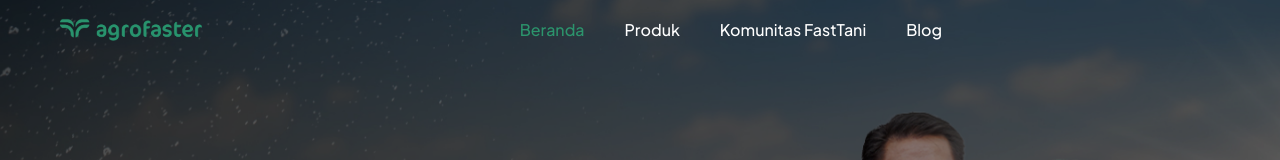
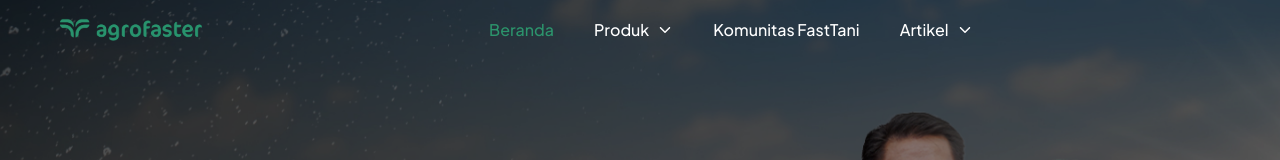
Before and after one commit to AbdanulIkhlas/agrofaster, a React (Vite) app: page / in a window 1280 px wide. Shown: the top 160 px of the page. Built offline with nearby package versions, Linux system fonts and the light colour scheme.

Commit message:
update navbar

```diff
--- a/src/components/elements/buttonCustom.jsx
+++ b/src/components/elements/buttonCustom.jsx
@@ -1,6 +1,6 @@
 import PropTypes from 'prop-types'
 
-const buttonCustom = ({children, name, id, customClass}) => {
+const ButtonCustom = ({children, name, id, customClass}) => {
   return (
     <button className={`${customClass} w-full text-center rounded-lg py-2 px-3 text-base font-bold shadow-buttonShadow `} name={name} id={id}>
       {children}
@@ -8,11 +8,11 @@ const buttonCustom = ({children, name, id, customClass}) => {
   );
 }
 
-buttonCustom.propTypes = {
+ButtonCustom.propTypes = {
   children: PropTypes.node,
   name: PropTypes.string,
   id: PropTypes.string,
   customClass: PropTypes.string
 }
 
-export default buttonCustom
+export default ButtonCustom
--- a/src/components/fragments/Navbar.jsx
+++ b/src/components/fragments/Navbar.jsx
@@ -1,32 +1,62 @@
 import { useState, useEffect } from "react";
 import { Link, useLocation } from "react-router-dom";
 import { IoClose } from "react-icons/io5";
-import { IoIosMenu } from "react-icons/io";
+import { IoIosMenu, IoIosArrowDown, IoIosArrowUp } from "react-icons/io";
 
 const menus = [
   {
     link: "/",
     name: "Beranda",
     active: false,
+    haveSubMenu: false,
   },
   {
-    link: "/produk",
+    link: "/Produk",
     name: "Produk",
     active: false,
+    haveSubMenu: true,
   },
   {
     link: "/komunitas",
     name: "Komunitas FastTani",
     active: false,
+    haveSubMenu: false,
   },
   {
-    link: "/blog",
-    name: "Blog",
+    link: "/artikel",
+    name: "Artikel",
+    active: false,
+    haveSubMenu: true,
+  },
+];
+
+const produkSubMenu = [
+  {
+    link: "/produk/fast-tani",
+    name: "Fast Tani",
+    active: false,
+  },
+  {
+    link: "/produk/konsumen",
+    name: "Konsumen",
     active: false,
   },
 ];
 
-const Navbar = ({ user }) => {
+const artikelSubMenu = [
+  {
+    link: "/artikel/blog",
+    name: "Blog",
+    active: false,
+  },
+  {
+    link: "/artikel/event",
+    name: "Event",
+    active: false,
+  },
+];
+
+const Navbar = () => {
   const [isMenuOpen, setIsMenuOpen] = useState(false);
   const [scrolling, setScrolling] = useState(false);
 
@@ -53,19 +83,21 @@ const Navbar = ({ user }) => {
   return (
     <nav className="top-0">
       <div
-        className={`h-[60px] flex justify-between items-center md:justify-between w-full fixed  ${
-          isMenuOpen || scrolling
+        className={`h-[60px] flex justify-between items-center md:justify-between w-full fixed
+        ${
+          isMenuOpen|| scrolling
             ? "bg-white text-black"
             : "bg-transparent text-white"
-        } top-0 z-50 px-5 transition-colors duration-300`}
+        }
+        top-0 z-50 px-5 transition-colors duration-300`}
       >
-        <div className="flex items-center gap-1 flex-1  lg:flex-none lg:ps-10 ">
-          <img src="../../images/logo.png" alt="" className="h-[25px]  " />
+        <div className="flex items-center gap-1 flex-1 lg:flex-none lg:ps-10">
+          <img src="../../images/logo.png" alt="" className="h-[25px]" />
         </div>
-        <WideContent user={user} />
-        <div>{isMenuOpen && <SmallContent user={user} />}</div>
+        <WideContent />
+        <div>{isMenuOpen && <SmallContent />}</div>
         <button
-          className="block md:hidden transition-colors duration-300 "
+          className="block md:hidden transition-colors duration-300"
           onClick={handleIsMenuOpen}
         >
           {isMenuOpen ? <IoClose size={30} /> : <IoIosMenu size={30} />}
@@ -75,16 +107,65 @@ const Navbar = ({ user }) => {
   );
 };
 
-const WideContent = ({ user }) => {
+const WideContent = () => {
   const location = useLocation();
+  const [activeSubMenu, setActiveSubMenu] = useState(null);
+
+  const toggleSubMenu = (index) => {
+    setActiveSubMenu(activeSubMenu === index ? null : index);
+  };
+
   return (
-    <div className="items-center font-normal hidden  md:flex md:justify-end  lg:w-full lg:justify-center">
-      <div className="">
-        <ul className="flex gap-10 text-[16px] font-medium  font-jakartaSans lg:text-[16px] ">
-          {user ? (
+    <div className="items-center font-normal hidden md:flex md:justify-end lg:w-full lg:justify-center">
+      <div>
+        <ul className="flex gap-10 text-[16px] font-medium font-jakartaSans lg:text-[16px]">
+          {menus.map((menu, index) => (
+            <li key={menu.link} className="relative">
+              {menu.haveSubMenu ? (
                 <>
-              {menus.map((menu) => (
-                <li key={menu.link}>
+                  <button
+                    className={`flex items-center gap-2 ${
+                      location.pathname === menu.link
+                        ? "text-primary"
+                        : "text-dark"
+                    } hover:text-primary duration-300 transition cursor-pointer`}
+                    onClick={() =>
+                      menu.haveSubMenu ? toggleSubMenu(index) : null
+                    }
+                  >
+                    {menu.name}
+                    {menu.haveSubMenu &&
+                      (activeSubMenu === index ? (
+                        <IoIosArrowUp />
+                      ) : (
+                        <IoIosArrowDown />
+                      ))}
+                  </button>
+                  {menu.haveSubMenu && activeSubMenu === index && (
+                    <ul
+                      className={`absolute left-0 mt-2 bg-white shadow-lg rounded-md w-48 text-black transition-transform transform scale-95 origin-top-left duration-300 ease-in-out
+                      border border-black md:-left-24 lg:left-0
+                      ${
+                        activeSubMenu === index ? "scale-100" : "scale-95"
+                      }`}
+                    >
+                      {(menu.name === "Produk"
+                        ? produkSubMenu
+                        : artikelSubMenu
+                      ).map((subMenu) => (
+                        <li
+                          key={subMenu.link}
+                          className="px-4 py-2 hover:bg-gray-100 hover:rounded-md duration-300"
+                        >
+                          <Link to={subMenu.link} className="block">
+                            {subMenu.name}
+                          </Link>
+                        </li>
+                      ))}
+                    </ul>
+                  )}
+                </>
+              ) : (
                 <Link
                   to={menu.link}
                   className={`${
@@ -95,75 +176,112 @@ const WideContent = ({ user }) => {
                 >
                   {menu.name}
                 </Link>
+              )}
             </li>
           ))}
-            </>
-          ) : (
-            <>
-              {menus.map((menu) => (
-                <li key={menu.link}>
-                  <Link
-                    to={menu.link}
-                    className={`${
-                      location.pathname === menu.link
-                        ? "text-primary "
-                        : "text-dark"
-                    } hover:text-primary duration-300 transition cursor-pointer`}
-                  >
-                    {menu.name}
-                  </Link>
-                </li>
-              ))}
-            </>
-          )}
         </ul>
       </div>
     </div>
   );
 };
 
-const SmallContent = ({ user }) => {
+const SmallContent = () => {
   const location = useLocation();
+  const [isProdukSubMenuOpen, setIsProdukSubMenuOpen] = useState(false);
+  const [isArtikelSubMenuOpen, setIsArtikelSubMenuOpen] = useState(false);
+
+  const handleProdukSubMenuOpen = () => {
+    setIsProdukSubMenuOpen(!isProdukSubMenuOpen);
+  };
+
+  const handleArtikelSubMenuOpen = () => {
+    setIsArtikelSubMenuOpen(!isArtikelSubMenuOpen);
+  };
+
   return (
-    <>
     <div className="lg:hidden block absolute top-[60px] w-full left-0 right-0 bg-white h-screen transition">
       <ul className="text-center text-xl mb-2 px-3">
-          {user ? (
-            <>
         {menus.map((menu) => (
-                <Link key={menu.link} to={menu.link}>
-                  <li
-                    className={`my-4 py-3 hover:bg-primary hover:text-white rounded-md duration-300 cursor-pointer ${
+          <li key={menu.link} className="relative  ">
+            <div
+              className={`flex items-center justify-between text-left px-4 my-1 py-4 hover:bg-primary hover:text-white rounded-md duration-300 cursor-pointer ${
                 location.pathname === menu.link
                   ? "text-white bg-primary"
                   : "text-dark bg-white"
               }`}
+              onClick={
+                menu.haveSubMenu
+                  ? menu.name === "Produk"
+                    ? handleProdukSubMenuOpen
+                    : handleArtikelSubMenuOpen
+                  : null
+              }
             >
               {menu.name}
-                  </li>
-                </Link>
-              ))}
+              {menu.haveSubMenu && (
+                <>
+                  {menu.name === "Produk" ? (
+                    isProdukSubMenuOpen ? (
+                      <IoIosArrowUp />
+                    ) : (
+                      <IoIosArrowDown />
+                    )
+                  ) : isArtikelSubMenuOpen ? (
+                    <IoIosArrowUp />
+                  ) : (
+                    <IoIosArrowDown />
+                  )}
                 </>
-          ) : (
-            <>
-              {menus.map((menu) => (
-                <Link key={menu.link} to={menu.link}>
-                  <li
-                    className={`my-4 py-3 hover:bg-primary hover:text-white rounded-md duration-300 cursor-pointer ${
-                      location.pathname === menu.link
+              )}
+            </div>
+            {menu.haveSubMenu && menu.name === "Produk" && (
+              <ul
+                className={`pl-8 overflow-hidden duration-500 ease-in-out  ${
+                  isProdukSubMenuOpen ? "max-h-40" : "max-h-0"
+                }`}
+              >
+                {produkSubMenu.map((subMenu) => (
+                  <li key={subMenu.link} className="my-1 ">
+                    <Link
+                      to={subMenu.link}
+                      className={`block py-1 px-2 text-left hover:bg-primary hover:text-white rounded-md duration-300 ${
+                        location.pathname === subMenu.link
                           ? "text-white bg-primary"
                           : "text-dark bg-white"
                       }`}
                     >
-                    {menu.name}
+                      {subMenu.name}
+                    </Link>
                   </li>
+                ))}
+              </ul>
+            )}
+            {menu.haveSubMenu && menu.name === "Artikel" && (
+              <ul
+                className={`pl-8 overflow-hidden duration-500 ease-in-out ${
+                  isArtikelSubMenuOpen ? "max-h-40" : "max-h-0"
+                }`}
+              >
+                {artikelSubMenu.map((subMenu) => (
+                  <li key={subMenu.link} className="my-1 ">
+                    <Link
+                      to={subMenu.link}
+                      className={`block py-1 px-2 text-left hover:bg-primary hover:text-white rounded-md duration-300 ${
+                        location.pathname === subMenu.link
+                          ? "text-white bg-primary"
+                          : "text-dark bg-white"
+                      }`}
+                    >
+                      {subMenu.name}
                     </Link>
+                  </li>
                 ))}
-            </>
+              </ul>
             )}
+          </li>
+        ))}
       </ul>
     </div>
-    </>
   );
 };
 
```
Lines whose indentation alone changed are shown as unchanged.
